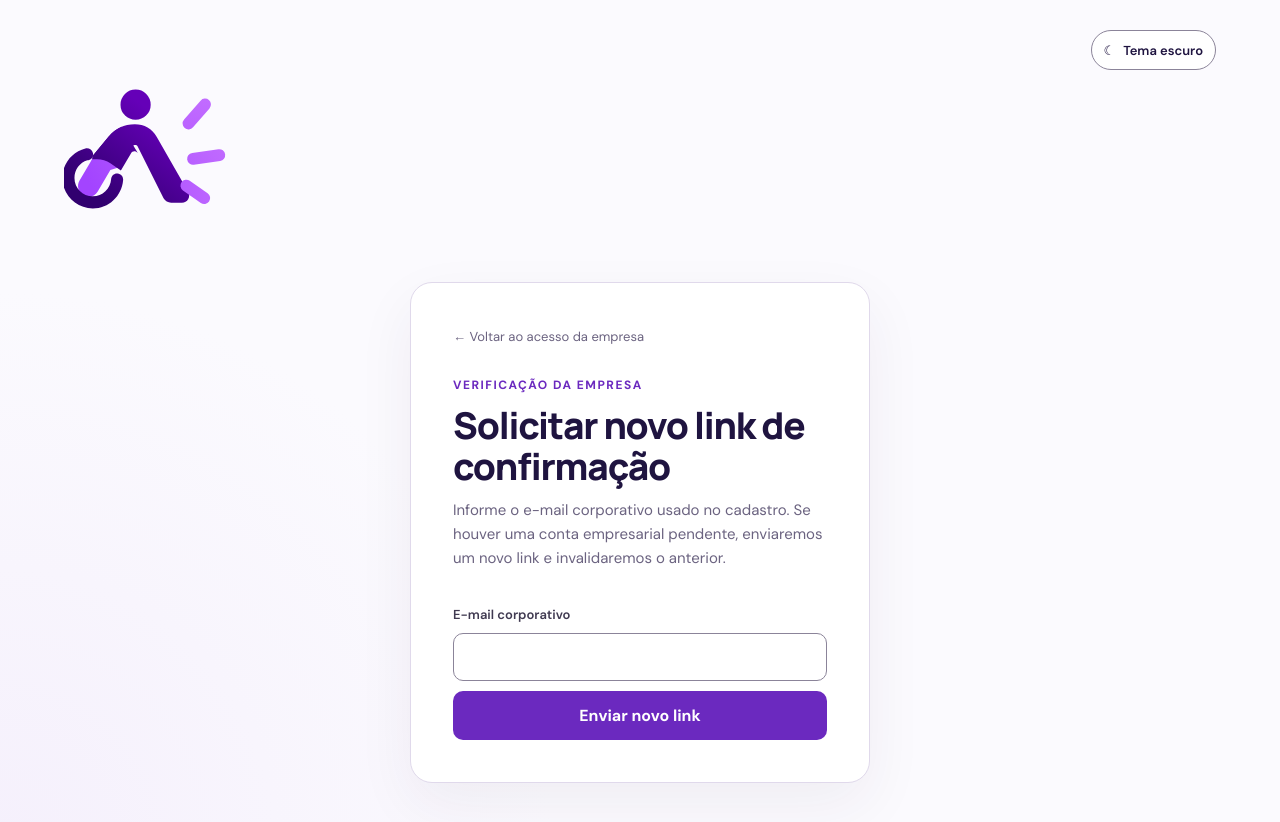
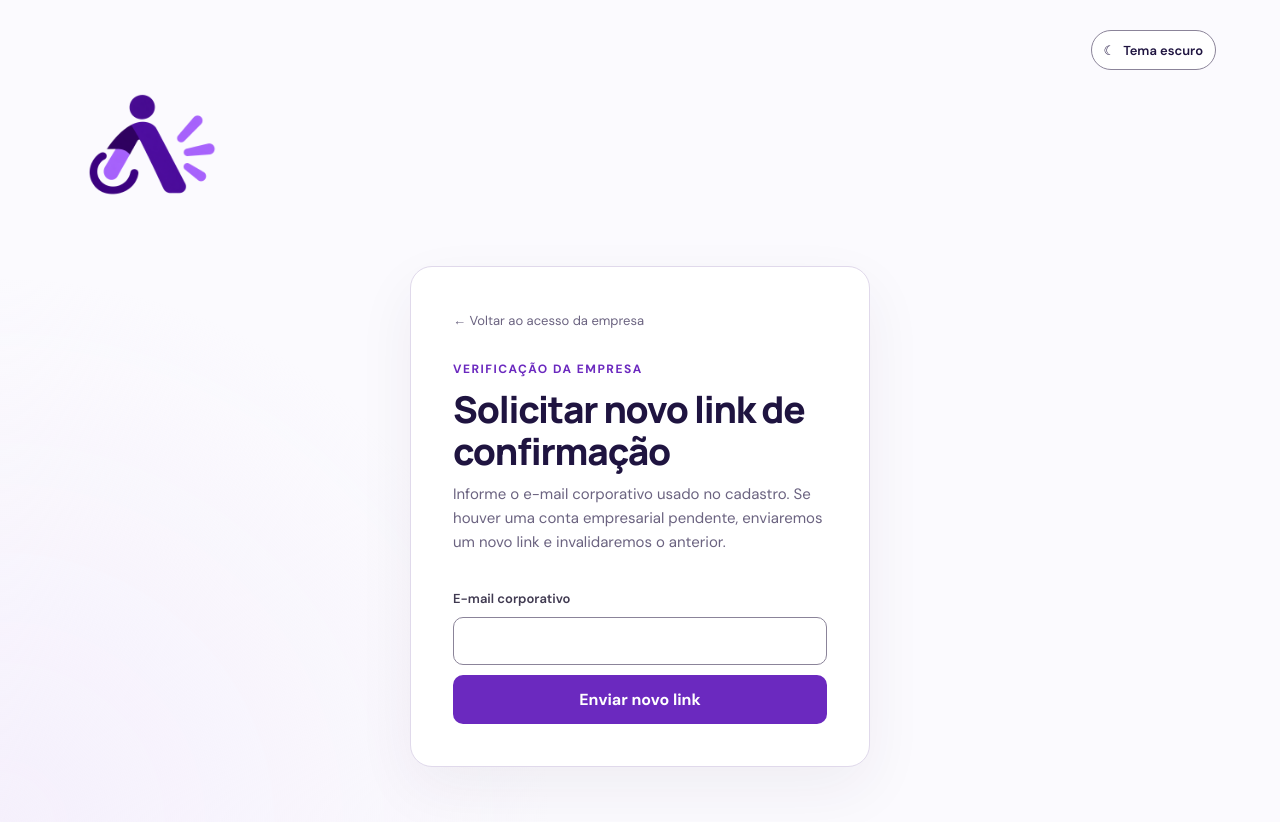
Before and after one commit to rafael-marquart/Trabalho_ModelagemDeSistema, a Next.js app: page /empresa/reenviar-confirmacao in a window 1280 px wide. Shown: the top 822 px of the page. Built offline with nearby package versions, Linux system fonts and the light colour scheme.

Commit message:
fix: usar PNG aprovado no reenvio de confirmação

```diff
--- a/src/app/empresa/reenviar-confirmacao/page.tsx
+++ b/src/app/empresa/reenviar-confirmacao/page.tsx
@@ -38,7 +38,7 @@ export default function ResendCompanyVerificationPage() {
     <main className="auth-page">
       <div className="theme-control-host"><ThemeToggle /></div>
       <Link className="brand auth-brand" href="/" aria-label="Acessa Vagas — início">
-        <img className="brand-logo" src="/images/logo-acessa-vagas.svg" alt="Acessa Vagas" />
+        <img className="brand-logo" src="/images/logo-acessa-vagas.png" alt="Acessa Vagas" />
       </Link>
       <section className="auth-card" aria-labelledby="resend-title">
         <Link className="back-link" href="/empresa/login">← Voltar ao acesso da empresa</Link>
```
